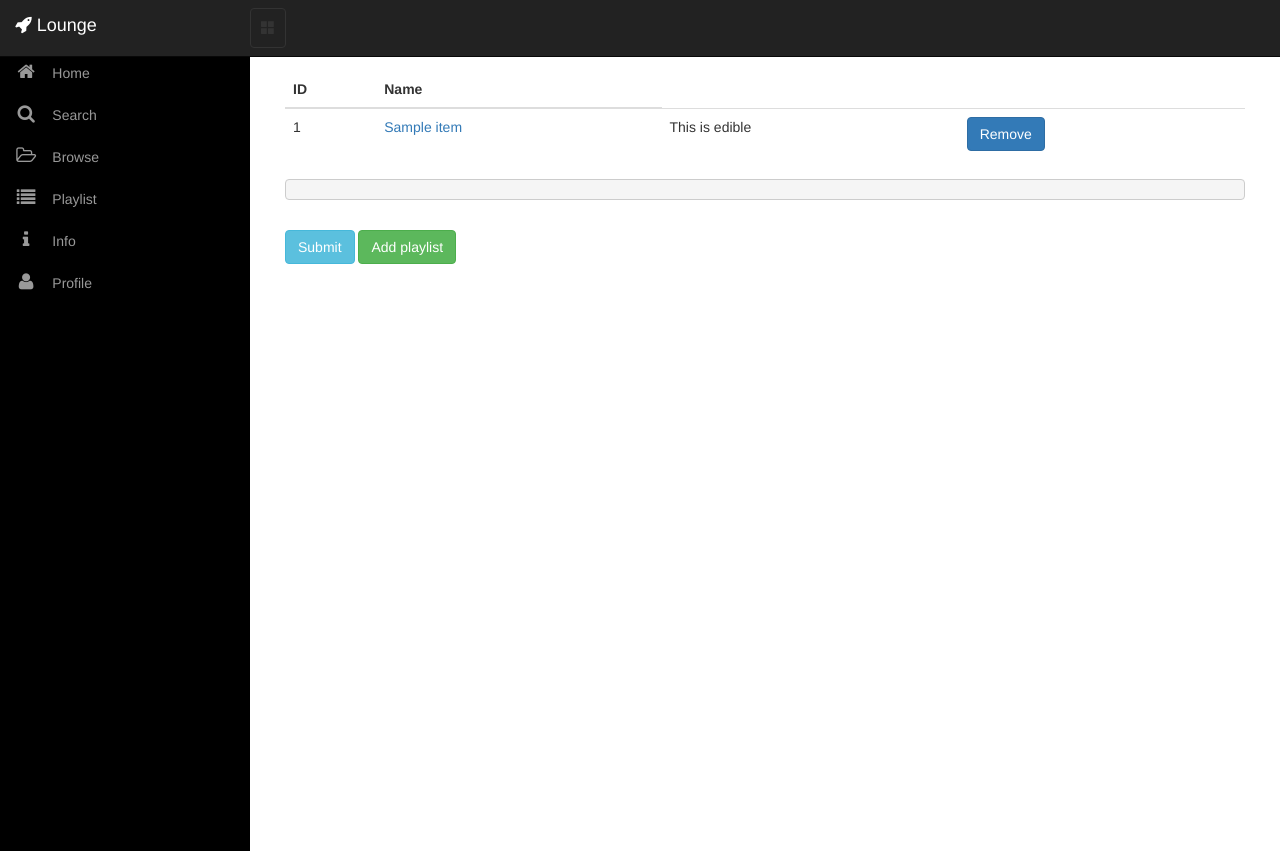
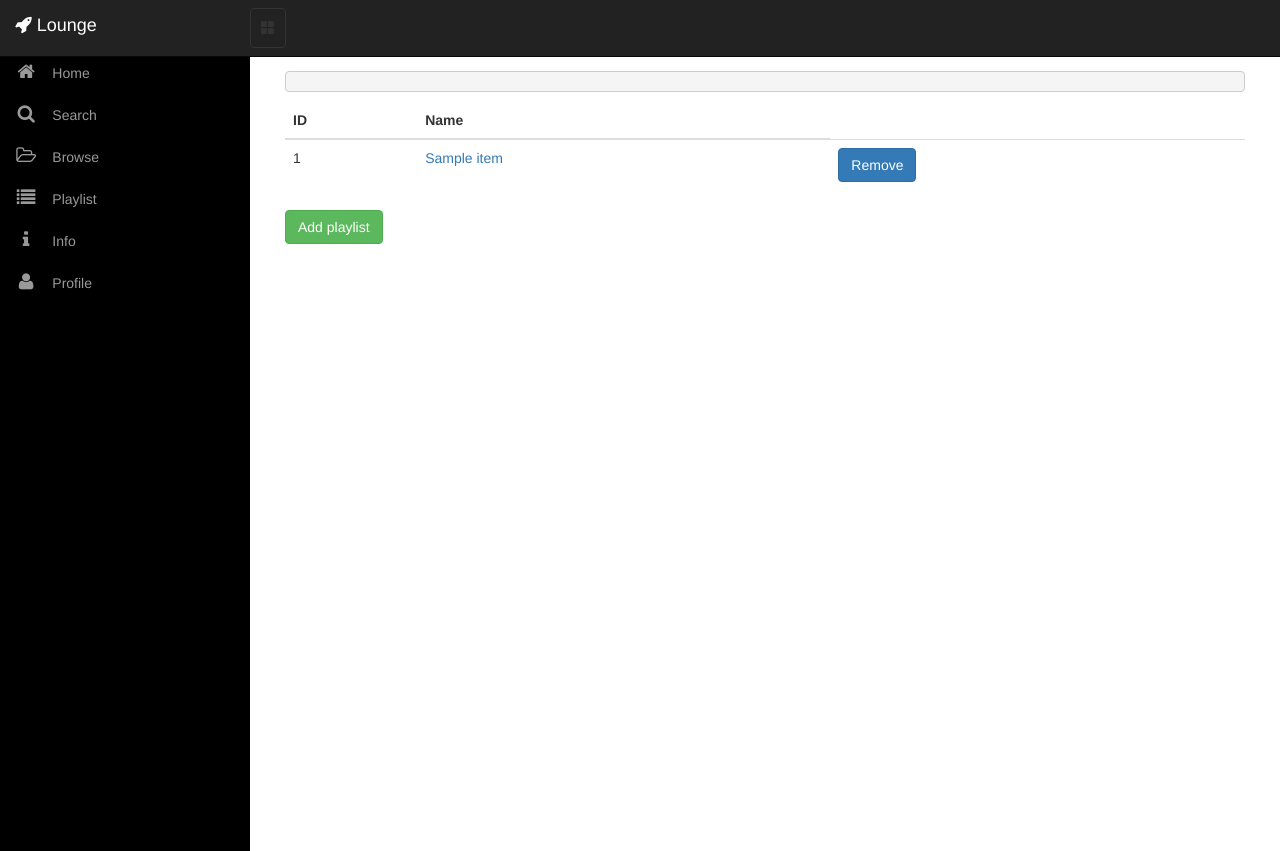
Before and after one commit to ax-rwnd/lounge-frontseat, a Flask app: template src/templates/playlists.html in a window 1280 px wide. Run offline with Flask 2, Linux system fonts and the light colour scheme; the template is opened without the code that fills it: most values are stand-ins (such as "Sample title", 1, 10 or a date in 2020); some libraries are stand-ins or nearby versions.

Commit message:
added: add and remove playlists

```diff
--- a/src/templates/playlists.html
+++ b/src/templates/playlists.html
@@ -1,6 +1,11 @@
 {% extends "index.html" %}
 {% block content %}
-<table class="table table-hover">
+<div id="response">
+    <pre></pre>
+</div>
+
+<div class="table-responsive">
+    <table class="table table-hover" id="dynamic_field">
         <thead>
         <tr>
             <th>ID</th>
@@ -15,24 +20,18 @@
 
         <tr>
             <td>{{item.id}}</td>
-        <td><a href="/music/{{item.id}}">{{item.name}}</a></td>
-        <td contenteditable='true'>This is edible</td>
-        <td><button type="button" name = "1" id="{{item.id}}" class="btn btn-primary">Remove</button></td>
+            <td><a name="{{item.name}}" id="title{{item.id}}" href="/music/{{item.id}}">{{item.name}}</a></td>
+            <td>
+                <button type="button" name="DELETE" id="{{item.id}}" onClick="send(this.id, this.name)"
+                        class="btn btn-primary">Remove
+                </button>
+            </td>
 
         </tr>
         {% endfor %}
         {% endif %}
         </tbody>
     </table>
-
-<div id="response">
-    <pre></pre>
-</div>
-
-<div class="table-responsive">
-    <table class="table table-hover" id="dynamic_field">
-    </table>
-    <input type="button" name="submit" id="submit" class="btn btn-info" value="Submit"/>
     <button type="button" name="add" id="add" class="btn btn-success">Add playlist</button>
 </div>
 
@@ -43,26 +42,34 @@ $(document).ready(function(){
     var i=1;
     $('#add').click(function(){
            i++;
-           $('#dynamic_field').append('<tr id="row'+i+'"><td><input type="text" id="one'+i+'" name="name[]" placeholder="Enter name" class="form-control name_list" /></td><td><button type="button" name="add" id="'+i+'" onClick="send(this.id)" class="btn-success">Create</button></td></tr>');
+           $('#dynamic_field').append('<tr id="row'+i+'">');
+           $('#dynamic_field').append('<td><input type="text" id="one'+i+'" name="name[]" placeholder="Enter name" class="form-control name_list" /></td>');
+           $('#dynamic_field').append('<td><button type="button" name="ADD" id="'+i+'" onClick="send(this.id, this.name)" class="btn-success">Create</button></td></tr>');
     });
 });
-    function send(clicked_id){
-        var action = document.getElementById('one'+clicked_id+'').getAttribute("type");
-        alert(action);
+    function send(clicked_id, action){
+    var title= null;
+    if(action == "DELETE"){
+        title = document.getElementById("title"+clicked_id).getAttribute("name");
+    }
+    else{
+        title = $('#one'+clicked_id+'').val();
+    }
         $.ajax({
             url: '{{api_url}}/api/test',
             type: "POST",
             crossDomain: true,
             data: JSON.stringify({
-                title: $('#one'+clicked_id+'').val(),
+                title: title,
                 session: "{{session['session']}}",
                 username: "{{session['user']}}",
-                action: "ADD"
+                action: action
             }),
             contentType: "application/json",
             dataType: "json",
             success: function (response) {
-                 alert(response.status);
+
+                 location.reload();
             },
             error: function (xhr, status) {
               alert(status);
@@ -70,7 +77,10 @@ $(document).ready(function(){
             }
 
         });
-        $('#one'+clicked_id+'').replaceWith("<div>"+$('#one'+clicked_id+'').val()+"</div>");
+
+
+
     }
+
 </script>
 {% endblock %}
```
Lines whose indentation alone changed are shown as unchanged.
